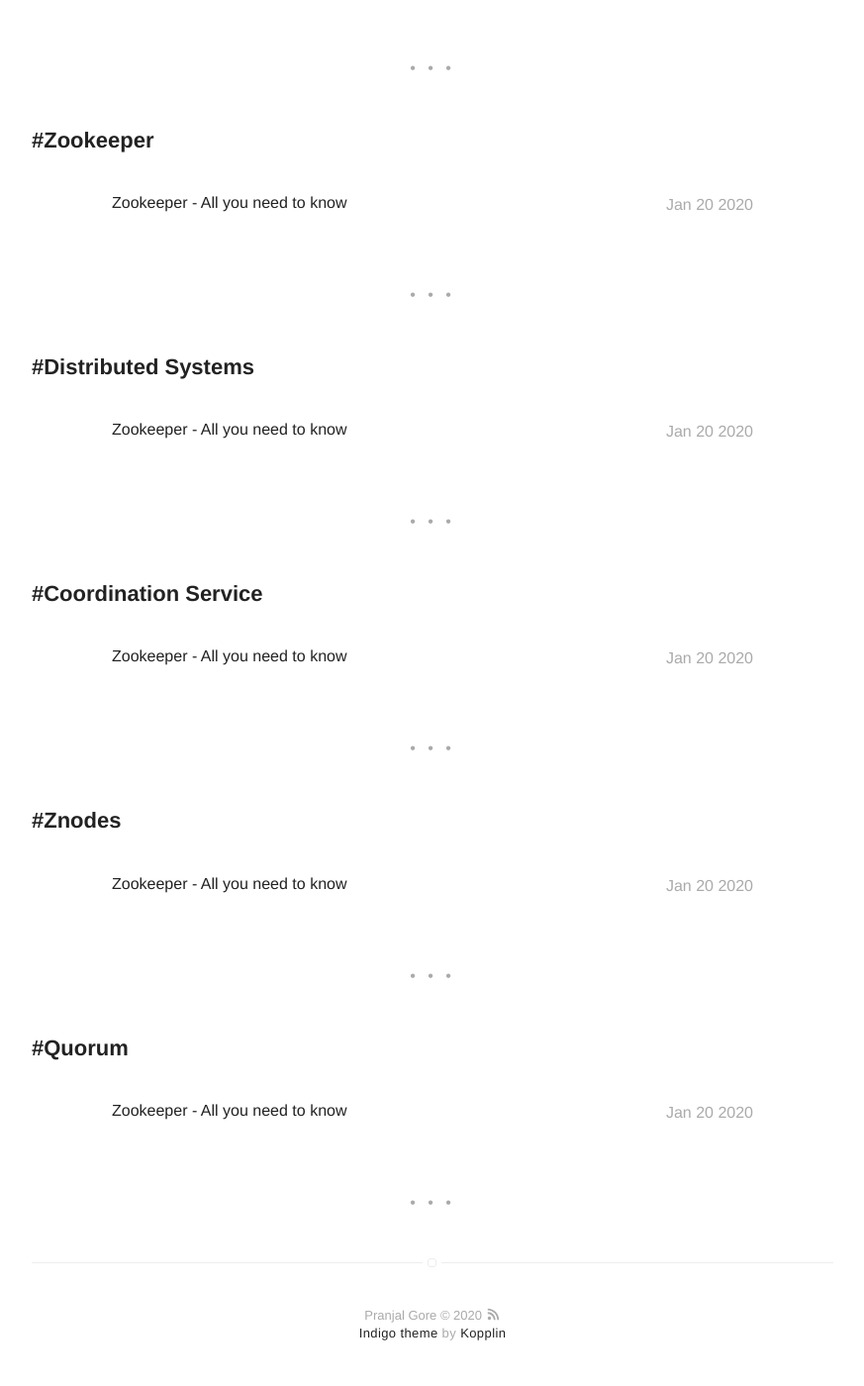
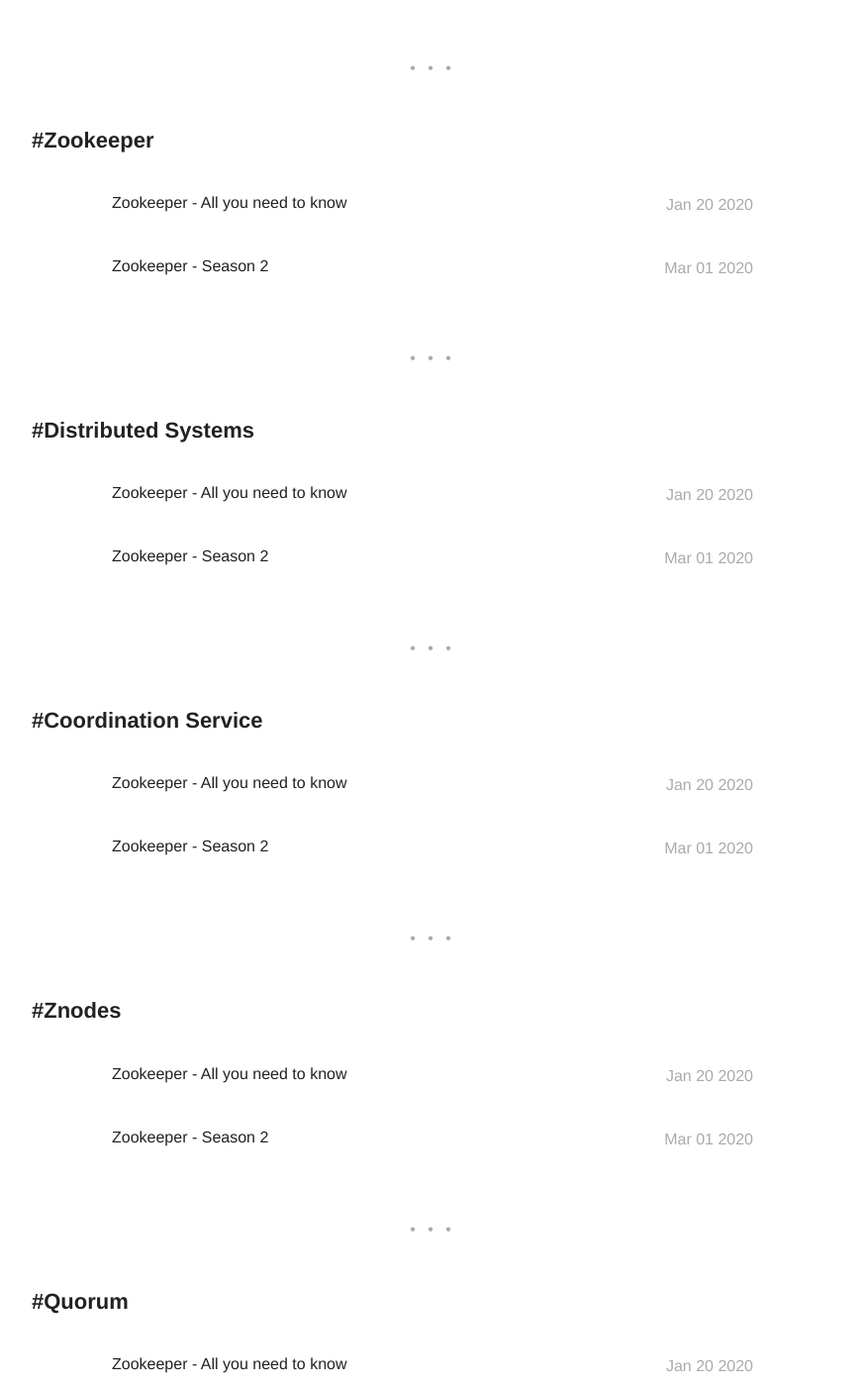
Before and after one commit to jalispran/jalispran, a Jekyll site: the page built from tags.html, in a window 1280 px wide and 1400 px high, scrolled down 10088 px. Shown: the whole window at 99% size, without its empty margins (203-1076 px from the left). Built offline with Jekyll 4.4.1, drawn with Linux system fonts in a browser that asks for light colours; emoji names are drawn with the system emoji font; part of the change alters nothing that is shown; some of the changed text lies outside the part shown.

Commit message:
zookeeper season 2

````diff
--- /dev/null
+++ b/_posts/2020-03-01-Zookeeper-Season-2.markdown
@@ -0,0 +1,178 @@
+---
+title: "Zookeeper - Season 2"
+layout: post
+date: 2020-03-01
+tag:
+    - Zookeeper
+    - Distributed Systems
+    - Coordination Service
+    - Znodes
+    - Quorum
+description: "This blog goes little in depth of Zookeeper concepts"
+image: https://upload.wikimedia.org/wikipedia/en/thumb/8/81/Apache_ZooKeeper_Logo.svg/1024px-Apache_ZooKeeper_Logo.svg.png
+headerImage: https://upload.wikimedia.org/wikipedia/en/thumb/8/81/Apache_ZooKeeper_Logo.svg/1024px-Apache_ZooKeeper_Logo.svg.png
+category: blog
+author: pranjal
+---
+### Welcome Back!
+
+This is a follow up blog post to [Zookeeper - All you need to know][1]. If you have not read that blog post, I would highly recommend to go check that out first.
+
+## Modes in Zookeeper
+
+Zookeeper can run in two modes:
+
+- Standalone: Only one server (can be used in development environment)
+- Quorum Mode/Ensemble Mode: `2F + 1` servers, where `F` is the number of server failures one can tolerate
+
+## How to configure a Zookeeper Ensemble
+
+- Each Server has a configuration file associated with itself
+- Each configuration file lists all the servers that make up the ensemble
+- Each server is identified by an id called `sid` or Server Identifier
+- `myid` file: tells the server what its id is supposed to be
+- `myid` file is kept inside the `dataDir` for each server
+- `clientPort` is where clients connect. Mention this in the `connectionString`
+- Information related to ensemble is provided in `server.n` entries
+- Each `server.n` entry specifies the address and port numbers used by the servers
+  - Example - `server.5=127.0.0.1:2222:2223`
+  - This example indicates that server with `myid`=5 (S5) will use 2222 for communication and 2223 for leader election. (Shown in the logs below)
+
+## What happens when a Zookeeper server is started?
+
+#### Standalone Mode
+
+Keep calm and let clients connect
+
+#### Ensemble Mode
+
+1. When a server is started, it looks frantically for other servers mentioned in its config file
+
+2. As long as its the only server up and running it will keep throwing `java.net.ConnectException`
+
+3. As soon as another server joins, it proposes an election to take place
+
+4. The following logs will be printed to the console:
+
+   ```
+   My election bind port: /127.0.0.1:2223
+   LOOKING
+   New election. My id =  5, proposed zxid=0xf00000002
+   ```
+
+5. Each server notifies other servers of its proposed leader using a 'Notification Message'
+
+## Notification Message
+
+Notifications are messages that let other peers know that a given peer has changed its vote, either because it has joined leader election or because it learned of another peer with higher `zxid` or same `zxid` and higher server id
+
+Examples -
+
+```
+Notification: 1 (message format version), 1 (n.leader), 0x900000003 (n.zxid), 0x1 (n.round), LOOKING (n.state), 1 (n.sid), 0x9 (n.peerEpoch) LEADING (my state)
+```
+
+```
+Notification: 1 (message format version), 3 (n.leader), 0xa00000001 (n.zxid), 0x1 (n.round), LOOKING (n.state), 1 (n.sid), 0xa (n.peerEpoch) LEADING (my state)
+```
+
+```
+Notification: 1 (message format version), 5 (n.leader), 0xf00000002 (n.zxid), 0x1 (n.round), LOOKING (n.state), 5 (n.sid), 0xf (n.peerEpoch) LOOKING (my state)
+```
+
+```
+Notification: 1 (message format version), 2 (n.leader), 0xd00000000 (n.zxid), 0x1 (n.round), FOLLOWING (n.state), 1 (n.sid), 0xf (n.peerEpoch) LOOKING (my state)
+```
+
+#### Reading the Notification Message / Notification Log
+
+- `n.sid` is the server which sent the notification
+- `n.leader` is the proposed leader; this can be the actual leader in case one exists
+- `n.state` is the state of the sender (`sid`)
+- `n.zxid` is the timestamp of the last change of the proposed leader
+
+So, this is how you should read a notification message, taking 3rd and 4th example from above:
+
+- Server 5 (S5) is currently in `LOOKING` state and proposes itself as the leader
+- Server 1 (S1) is currently in `FOLLOWING` state and proposes Server 2 (S2) as the leader (maybe S2 is already the `LEADER` since S1 is in `FOLLOWING` state)
+
+## Types of Servers in Zookeeper
+
+- Leader
+- Follower
+- Observer: Observers do not participate in an election. They are used for High Availability
+
+> Leader, Follower are also called Participants since they participate in an election
+>
+> Follower, Observer are also called Learners
+
+## More about messages
+
+`LEADER` sends following types of messages:
+
+1. `SNAP` entire snapshot transfer
+2. `DIFF` contains most recent missing transactions
+3. `INFORM` is information for Observer server
+4. `PROPOSAL` proposes state changes to Followers
+5. `COMMIT` asks the Followers to commit the changes conveyed in `PROPOSAL`
+6. `HEARTBEAT`
+
+#### Let us understand these messages
+
+<img src="../assets/zookeeper-season-2/image01.jpg" alt="Messages exchanged when writing data or state change" style="zoom: 67%;" />
+<figcaption class="caption">Messages exchanged when writing data or state change</figcaption>
+
+------
+
+<img src="../assets/zookeeper-season-2/image02.jpg" alt="Messages exchanged after election" style="zoom:67%;" />
+<figcaption class="caption">Messages exchanged when syncing data after election</figcaption>
+
+------
+
+<img src="..\assets\zookeeper-season-2\image03.jpg" alt="Leader pings every half tick" style="zoom:67%;" />
+<figcaption class="caption">Leader PINGs every half-tick</figcaption>
+
+## Zookeeper in 14 steps
+
+Since you have been so patient in understanding and reading about all these concepts, this is where you are going to reward yourself by making sense of it all.
+
+1. A server connects in `LOOKING` state
+2. Election takes place
+3. `LEADER` is elected
+4. `FOLLOWER` syncs with `LEADER`
+   - Based on how much a `FOLLOWER` lags behind, the `LEADER` sends `DIFF` (most recent missing transactions) or a `SNAP` (entire snapshot transfer)
+   - Send `INFORM` message to `OBSERVER`
+5. Client connects to `FOLLOWER`/`OBSERVER` (also called `LEARNER`)
+6. `LERNER` forwards session information of the client to the `LEADER`
+7. `LERNER` responds to read requests locally
+8. Client sends write request to the `LERNER`
+9. `LERNER` forwards write requests to the `LEADER`
+10. `LEADER` transforms the request into a transaction
+11. `LEADER` sends a `PROPOSE`s the`FOLLOWER` about the transaction
+12. `FOLLOWER` responds with ACK
+13. If majority of ensemble replies with ACK, `LEADER` sends a `COMMIT` to all the `FOLLOWER`
+14. `LEADER` sends `INFORM` message to `OBSERVER`
+
+#### Caveat to point 12
+
+Before acknowledging the `PROPOSAL`, the `FOLLOWER` needs to perform these checks:
+
+- `PROPOSAL` is from the `LEADER` it is currently following
+- ACK and `COMMIT` transactions in the same order as broadcasted by the `LEADER`
+
+## Miscellaneous points
+
+- `tick` is the basic unit of measurement for time used by Zookeeper
+-  `LEADER` PINGs every half-tick
+- Availability depends on Quorum
+- Observers do not take part in Quorum
+- `epoch` number increases after each election
+- Client can not connect to a server that has not seen an update that the client might have seen. i.e. `zxid` of client should be less than or equal to `zxid` of server.
+
+> In a single machine, if a process fails, other processes can detect the failure from OS. However, in a distributed system, the processes which are still running are responsible to detect failure of other processes
+
+## What next?
+
+I have done several experiments with Zookeeper. Experiments with different configurations, added weights to each vote and more scenarios.  Sharing all experiments is not feasible here, but depending on the response to this Zookeeper series of two posts, I may write another follow-up blog in the future regarding one or two of my experiments. Till then, adios amigos!
+
+[1]: {{site.url}}/Zookeeper-All-you-need-to-know
````
Also changed, not shown: _posts/2020-01-20-Zookeeper-All-you-need-to-know.markdown (line endings or trailing spaces), assets/zookeeper-season-2/image01.jpg (added), assets/zookeeper-season-2/image02.jpg (added), assets/zookeeper-season-2/image03.jpg (added).
